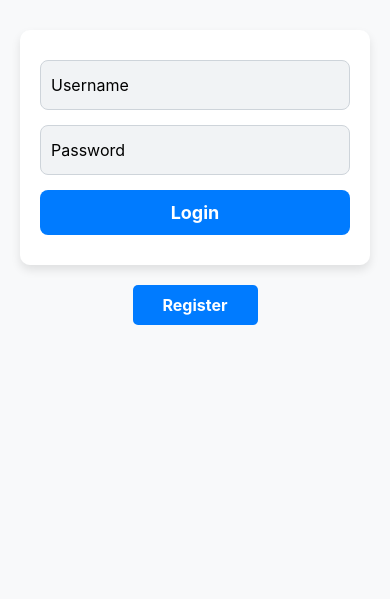
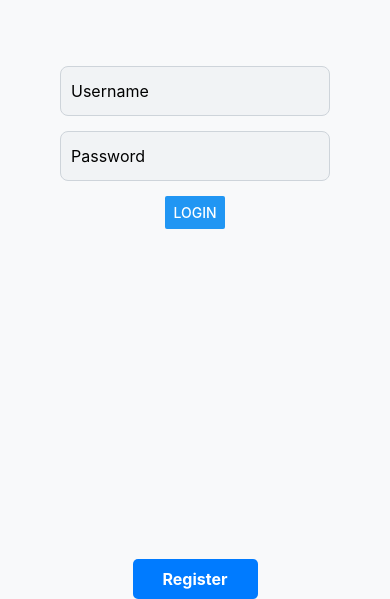
Before and after one commit to maksym7576/Miku_japanese_phone_app, a React Native app: screen /Auth in a window 390 px wide. Shown: the part 245-844 px from the top of the page. Built offline with nearby package versions, Linux system fonts and the light colour scheme.

Commit message:
add route when is user does login

```diff
--- a/components/LoginForm.js
+++ b/components/LoginForm.js
@@ -1,23 +1,25 @@
 import React, { useState } from 'react';
-import { View, TextInput, TouchableOpacity, Text, Alert } from 'react-native';
+import { View, TextInput, TouchableOpacity, Text, Alert, Button } from 'react-native';
 import styles from '../styles/auth';
 import { loginUser } from '../services/authService';
+import { useNavigation } from '@react-navigation/native';
 
-const LoginForm = ({ navigation }) => {
+const LoginForm = () => {
   const [username, setUsername] = useState('');
   const [password, setPassword] = useState('');
+  const navigation = useNavigation();
 
   const handleLogin = async () => {
     try {
-      const userData = await loginUser(username, password);
-      navigation.replace('Main');
+      await loginUser(username, password);
+      navigation.navigate('Lessons')
     } catch (error) {
       Alert.alert('Error', error.message);
     }
   };
 
   return (
-    <View style={styles.form}>
+    <View style={styles.container}>
       <TextInput
         style={styles.input}
         placeholder="Username"
@@ -31,9 +33,7 @@ const LoginForm = ({ navigation }) => {
         onChangeText={setPassword}
         secureTextEntry
       />
-      <TouchableOpacity style={styles.button} onPress={handleLogin}>
-        <Text style={styles.buttonText}>Login</Text>
-      </TouchableOpacity>
+      <Button title="Login" onPress={handleLogin} />
     </View>
   );
 };
--- a/config.js
+++ b/config.js
@@ -1,3 +1,3 @@
 export const API_CONFIG = {
-    BASE_URL: 'https://eb31825203e6f11db766f0fb775b422d.serveo.net/api',
+    BASE_URL: 'https://4a9bd322d5943b086d916595d7fb4164.serveo.net/api',
   };
--- a/navigators/AppNavigator.js
+++ b/navigators/AppNavigator.js
@@ -2,24 +2,23 @@ import React, { useEffect, useState } from 'react';
 import AsyncStorage from '@react-native-async-storage/async-storage';
 import { createNativeStackNavigator } from '@react-navigation/native-stack';
 import AuthScreen from '../screens/AuthScreen';
-import MainNavigator from './MainNavigator'; // Імпортуємо MainNavigator
+import MainNavigator from './MainNavigator';
 import LessonDetailScreen from '../screens/LessonDetailScreen';
+import MainScreen from '../screens/MainScreen';
+import MikuScreen from '../screens/MikuScreen';
+import ShopScreen from '../screens/ShopScreen';
+import ProfileScreen from '../screens/ProfileScreen';
 
 const Stack = createNativeStackNavigator();
 
 const AppNavigator = () => {
   const [isAuthenticated, setIsAuthenticated] = useState(false);
 
+
   useEffect(() => {
     const checkToken = async () => {
-      try {
-        const token = await AsyncStorage.getItem('userToken');
-        if (token) {
-          setIsAuthenticated(true);
-        }
-      } catch (error) {
-        console.error('Error checking token:', error);
-      }
+      const token = await AsyncStorage.getItem('userToken');
+      setIsAuthenticated(!!token);
     };
 
     checkToken();
@@ -29,12 +28,18 @@ const AppNavigator = () => {
     <Stack.Navigator>
       {isAuthenticated ? (
         <>
-          <Stack.Screen name="Main" component={MainNavigator} options={{ headerShown: false }} />
+          <Stack.Screen name="MainNavigator" component={MainNavigator} options={{ headerShown: false }} />
           <Stack.Screen name="LessonDetailScreen" component={LessonDetailScreen} />
         </>
       ) : (
         <Stack.Screen name="Auth" component={AuthScreen} options={{ headerShown: false }} />
       )}
+      <Stack.Screen name="Lessons" component={MainNavigator} />
+      <Stack.Screen name="Miku" component={MikuScreen} />
+      <Stack.Screen name="Shop" component={ShopScreen} />
+      <Stack.Screen name="Profile" component={ProfileScreen} />
+      <Stack.Screen name="LessonDetail" component={LessonDetailScreen} />
+      {/* <Stack.Screen name="Auth" component={AuthScreen} options={{ headerShown: false }} /> */}
     </Stack.Navigator>
   );
 };
--- a/navigators/MainNavigator.js
+++ b/navigators/MainNavigator.js
@@ -28,7 +28,7 @@ const MainNavigator = () => {
               iconName = focused ? 'person' : 'person-outline';
               break;
             default:
-              iconName = 'alert-outline'; // Default icon
+              iconName = 'alert-outline';
           }
           return <Ionicons name={iconName} size={size} color={color} />;
         },
@@ -37,7 +37,7 @@ const MainNavigator = () => {
         tabBarStyle: {
           paddingBottom: 5,
           height: 60,
-        }
+        },
       })}
     >
       <Tab.Screen name="Lessons" component={MainScreen} options={{ headerShown: false }} />
```
